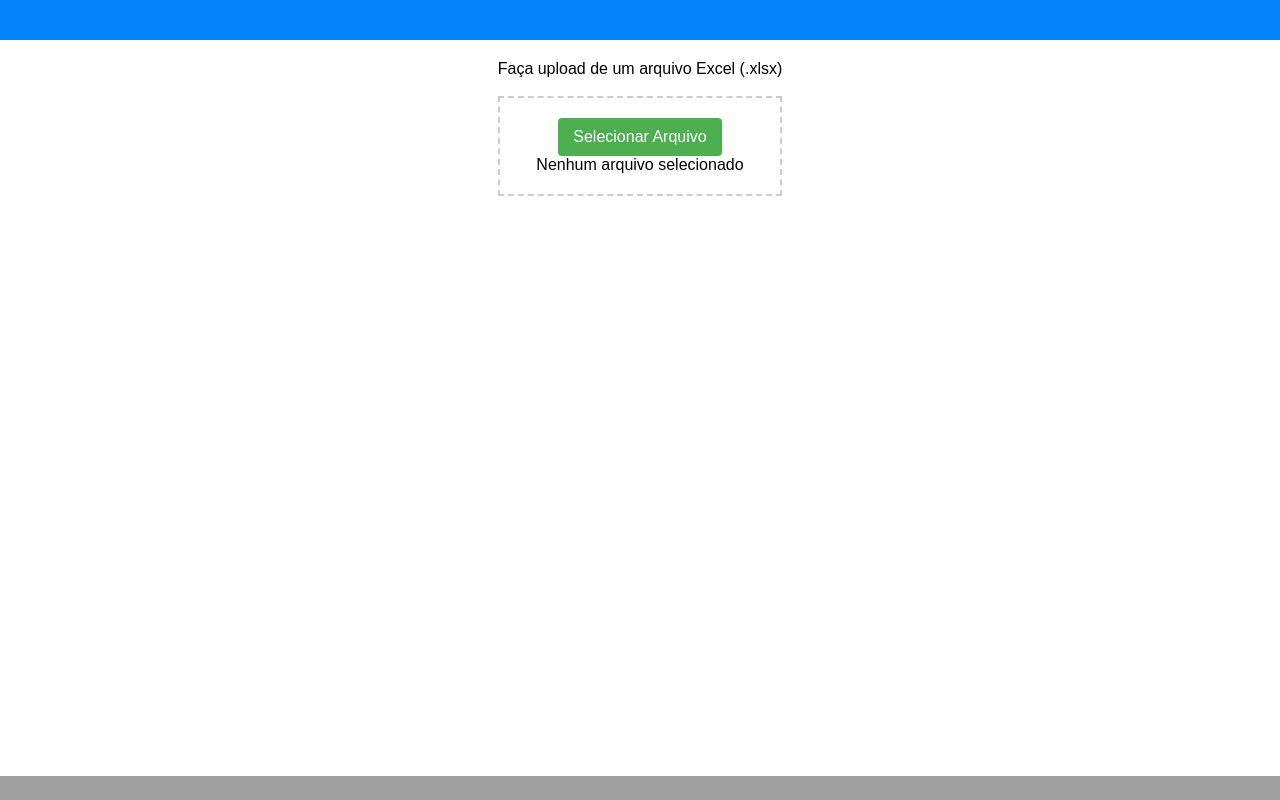
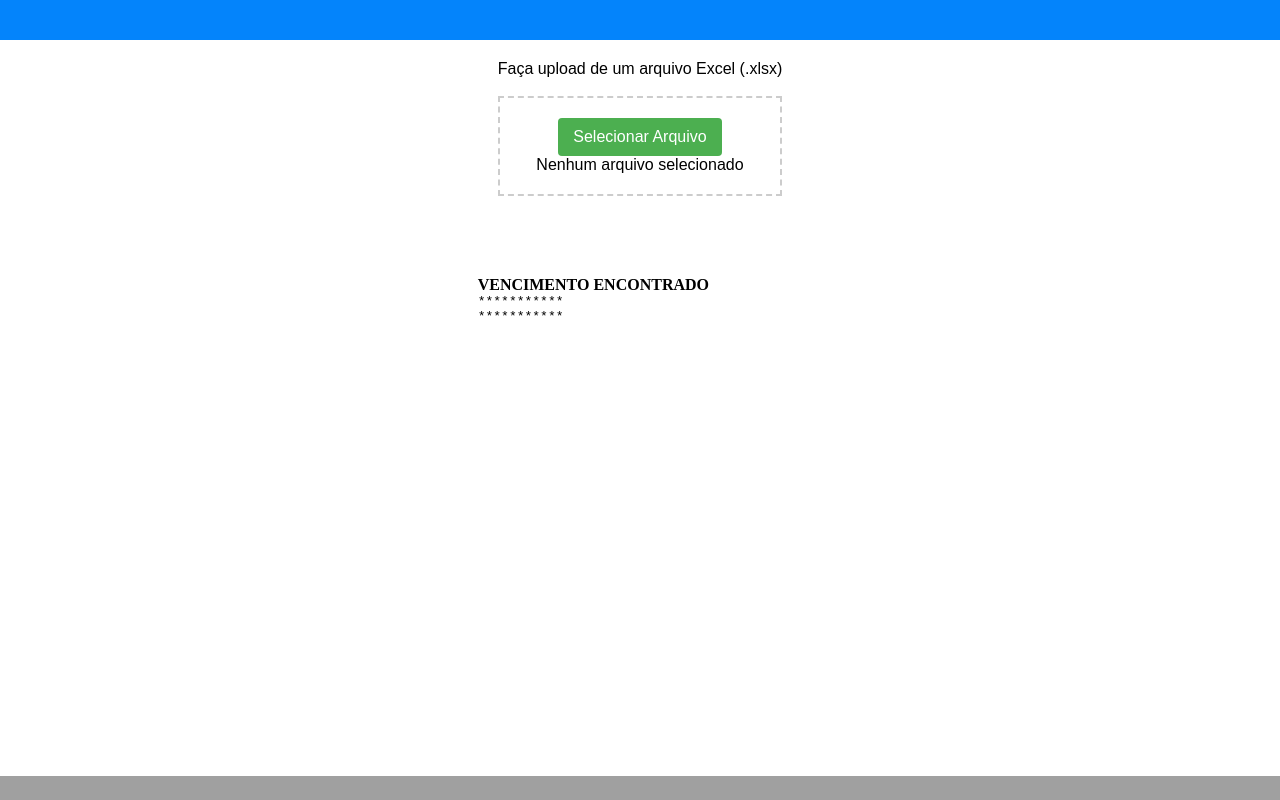
Before and after one commit to italoconceicao/vencimentos-teste, a plain HTML site: page index.html in a window 1280 px wide. Drawn offline with Linux system fonts and the light colour scheme.

Commit message:
Update index.html

```diff
--- a/index.html
+++ b/index.html
@@ -30,7 +30,7 @@
                         <p>Etiqueta</p>
                         <input type="text" name="buscaEtiqueta" id="buscaEtiqueta"
                             placeholder="Digite o número da etiqueta">
-                        <button id="btnBusca">Verifcar</button>
+                        <button id="btnBusca">Verificar</button>
                     </div>
                     <div id="botoesVencimentos">
                         <div class="vencimentos" id="encontrados">
@@ -47,6 +47,12 @@
                     <pre id="outputVencimentos"></pre>
                 </div>
             </section>
+
+            <div id="mensagemVencimentoEncontrado">
+                <h4>VENCIMENTO ENCONTRADO</h4>
+                <pre id="outputEncontrado">***********</pre>
+                <pre id="outputEncontrado2">***********</pre>
+            </div>
         </article>
     </main>
 
```
